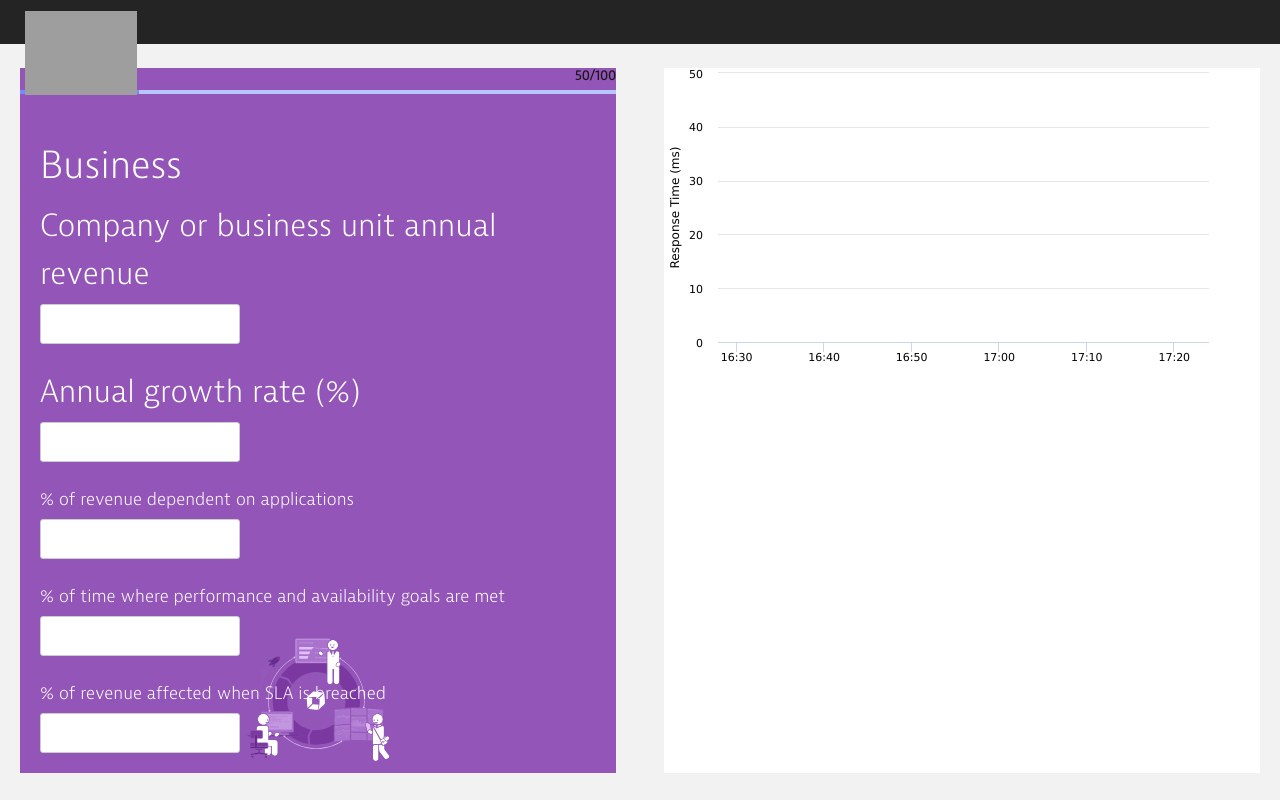
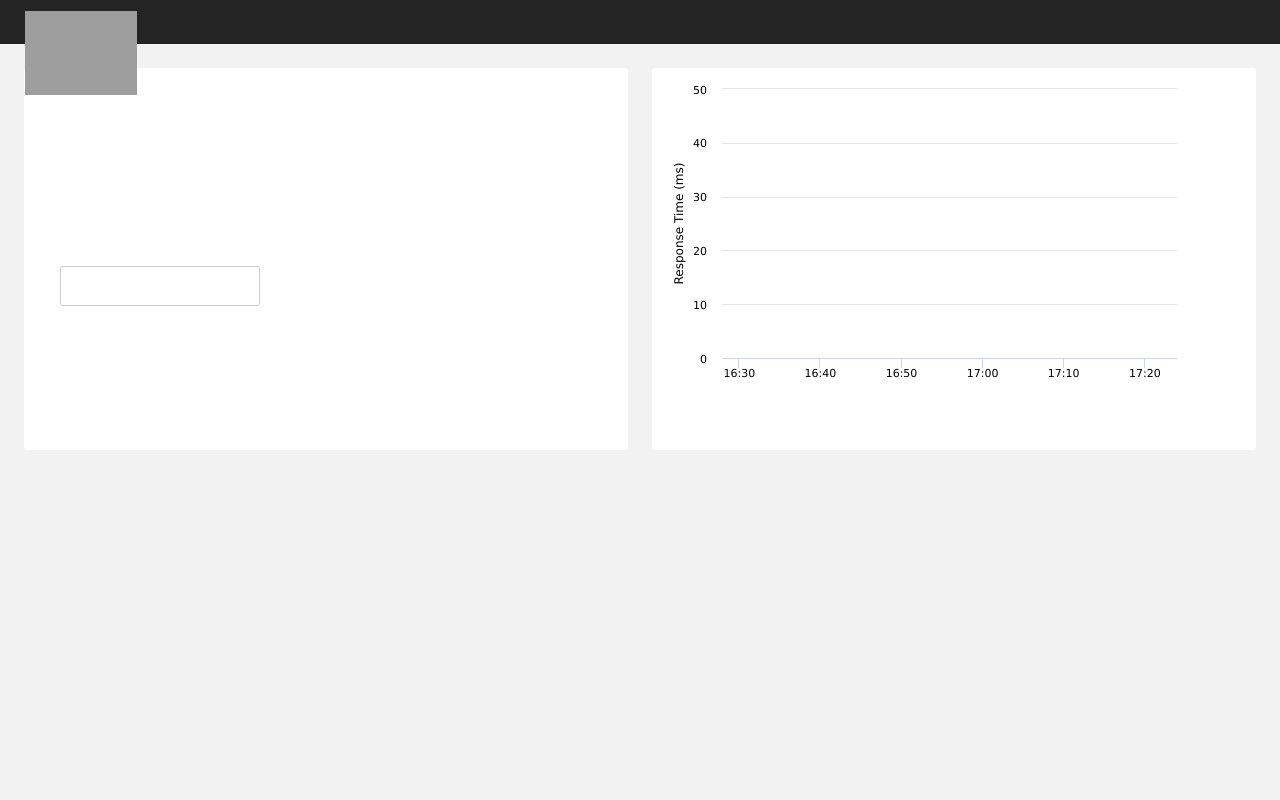
Before and after one commit to yaypm/bva, a website with bundled scripts: page app/routes/workflow.html in a window 1280 px wide. Built offline with nearby package versions, Linux system fonts and the light colour scheme; grey boxes are pictures that could not be loaded.

Commit message:
test islands

```diff
--- a/app/routes/workflow.html
+++ b/app/routes/workflow.html
@@ -142,63 +142,19 @@
 
 <!--start of content-->
 
-<div class="section" style="height: 90%; margin-left: 20px; margin-right: 20px;">
-
-
-  <div class="column--1-of-2" style=" background-color: #9355b7; background-image: url(/static/biz-dev-ops.svg); background-size: auto; background-repeat: no-repeat; background-position: bottom; background-size: 35%; margin-bottom: 20px">
-
-	<div class="theme--royalblue">
-		<label class="label--progressbar" for="p0">50/100</label>
-		<progress class="progressbar" value="1" max="5" id="p0"></progress>
-	</div>
-
-	<br />
-
-	<div style="padding: 20px; color: white">
+<div class="layout is-flex has-islands">
+  <div class="island">
+    <div style="padding: 20px; color: white">
 	<h1>Business</h1>
 
 	<label for="i0" class="label" style="font-size: 200%">Company or business unit annual revenue</label>
 	<input type="text" class="inputfield" id="i0" style="font-size: 25px;height: 40px; width: 200px"/>
-
-	<br /><br />
-
-	<label for="i0" class="label" style="font-size: 2em">Annual growth rate (%)</label>
-	<input type="text" class="inputfield" id="i0" style="font-size: 25px;height: 40px; width: 200px"/>
-
-	<br /><br />
-
-	<label for="i0" class="label" style="font-size: 18px">% of revenue dependent on applications</label>
-	<input type="text" class="inputfield" id="i0" style="font-size: 25px;height: 40px; width: 200px"/>
-
-	<br /><br />
-
-	<label for="i0" class="label" style="font-size: 18px">% of time where performance and availability goals are met</label>
-	<input type="text" class="inputfield" id="i0" style="font-size: 25px;height: 40px; width: 200px"/>
-
-	<br /><br />
-
-	<label for="i0" class="label" style="font-size: 18px">% of revenue affected when SLA is breached</label>
-	<input type="text" class="inputfield" id="i0" style="font-size: 25px;height: 40px; width: 200px"/>
+  </div>
 	</div>
-
-
-
+  <div class="island">
+    	<div id="container" style="float: left; height: 300px; width: 90%;margin-bottom: 50px;"></div>
   </div>
 
-
-
-
-
-  <div class="column--1-of-2" style=" background-color:white; margin-bottom: 20px">
-
-
-   <div id="container" style="float: left; height: 300px; width: 550px;margin-bottom: 50px;"></div>
-
-
-
-
-
-  </div>
 </div>
 
 
```
